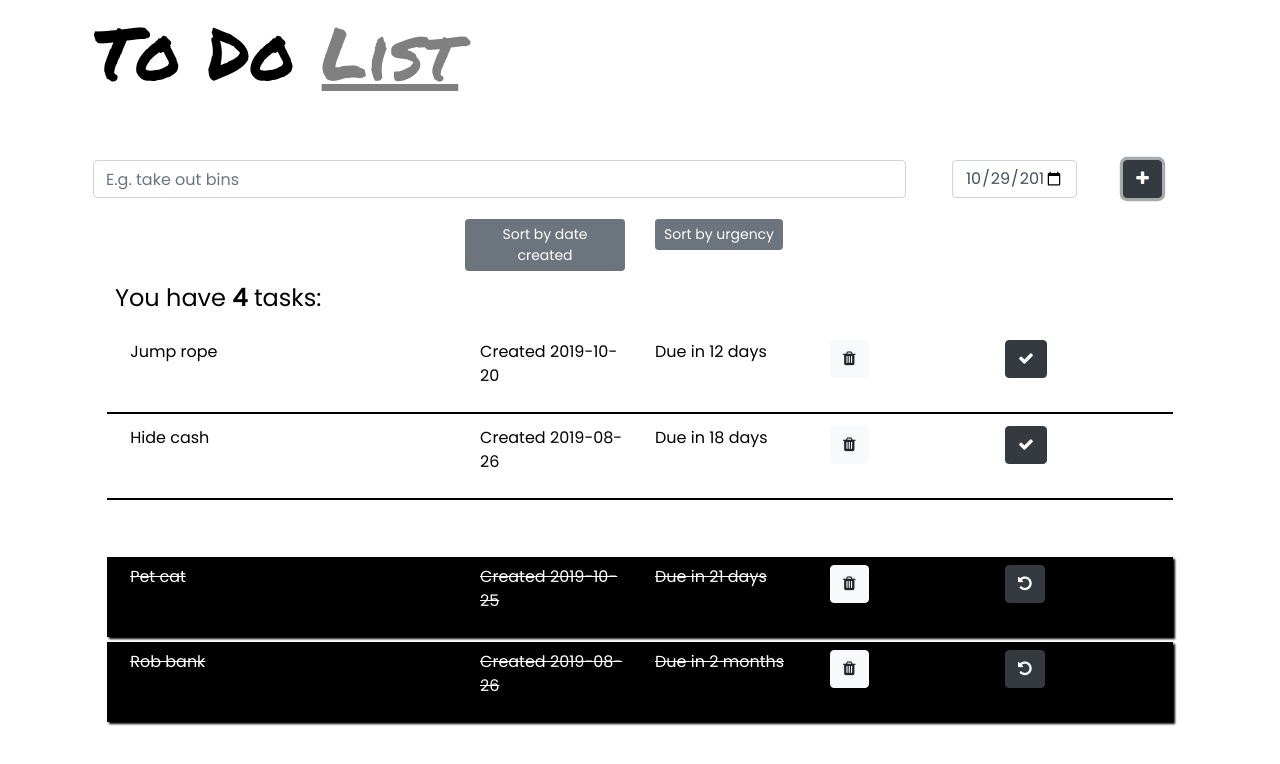
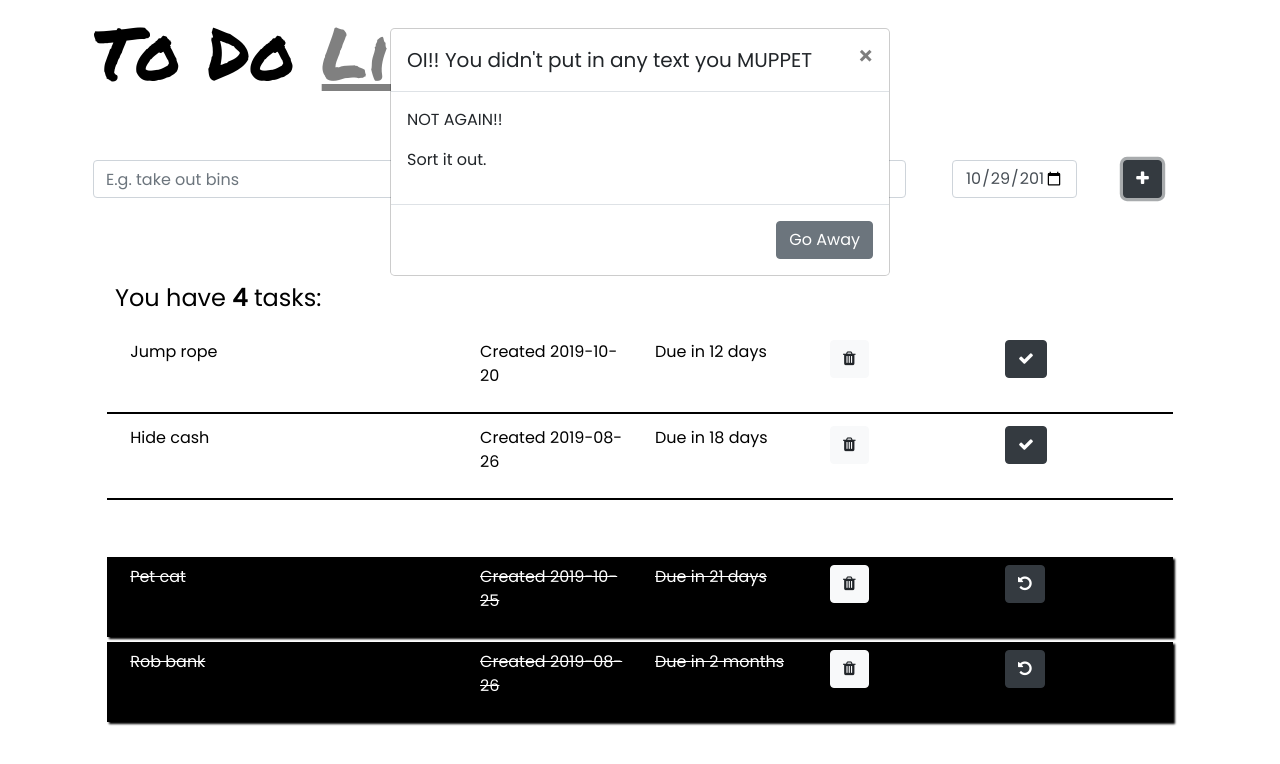
Before and after one commit to mld1/todo-app-frontend, a React (Create React App) app: page / in a window 1280 px wide. Both pictures are taken after a click on the button 1142 px from the left and 179 px from the top of the page. Shown: the top 764 px of the page. Built offline with nearby package versions, Linux system fonts and the light colour scheme; a web font is replaced by a local one.

Commit message:
Created modal for add task bar

```diff
--- a/src/App.css
+++ b/src/App.css
@@ -27,5 +27,9 @@ body {
 
 .list {
   color: grey;
-  font-display: ;
+  /* font-display: ; */
 }
+
+.isVisible {
+  display: initial;
+}
--- a/src/addTask.js
+++ b/src/addTask.js
@@ -6,7 +6,8 @@ class AddTask extends React.Component {
   //initial state
   state = {
     newTaskText: "",
-    dateSelected: moment().format("YYYY-MM-DD")
+    dateSelected: moment().format("YYYY-MM-DD"),
+    showModal: false
   };
 
   updateTaskText = event => {
@@ -20,7 +21,9 @@ class AddTask extends React.Component {
       typeof this.state.newTaskText !== "string" ||
       this.state.newTaskText == ""
     ) {
-      alert("Please enter text");
+      this.setState({
+        showModal: true
+      });
     } else {
       this.props.addTaskFunc(this.state.newTaskText, this.state.dateSelected);
       this.setState({
@@ -28,7 +31,11 @@ class AddTask extends React.Component {
       });
     }
   };
-
+  handleModalDismiss = () => {
+    this.setState({
+      showModal: false
+    });
+  };
   handleDateChange = e => {
     this.setState({
       dateSelected: e.target.value
@@ -36,9 +43,47 @@ class AddTask extends React.Component {
   };
 
   render() {
-    // JSX is NOT HTML
     return (
       <div className="row p-2">
+        <div
+          className={this.state.showModal ? "modal isVisible" : "modal"}
+          tabindex="-1"
+          role="dialog"
+        >
+          <div className="modal-dialog" role="document">
+            <div className="modal-content">
+              <div className="modal-header">
+                <h5 className="modal-title">
+                  OI!! You didn't put in any text you MUPPET
+                </h5>
+                <button
+                  type="button"
+                  className="close"
+                  data-dismiss="modal"
+                  aria-label="Close"
+                  onClick={this.handleModalDismiss}
+                >
+                  <span aria-hidden="true">&times;</span>
+                </button>
+              </div>
+              <div className="modal-body">
+                <p>NOT AGAIN!!</p>
+
+                <p> Sort it out.</p>
+              </div>
+              <div className="modal-footer">
+                <button
+                  type="button"
+                  className="btn btn-secondary"
+                  data-dismiss="modal"
+                  onClick={this.handleModalDismiss}
+                >
+                  Go Away
+                </button>
+              </div>
+            </div>
+          </div>
+        </div>
         <div className="col-9">
           <input
             type="text"
```
